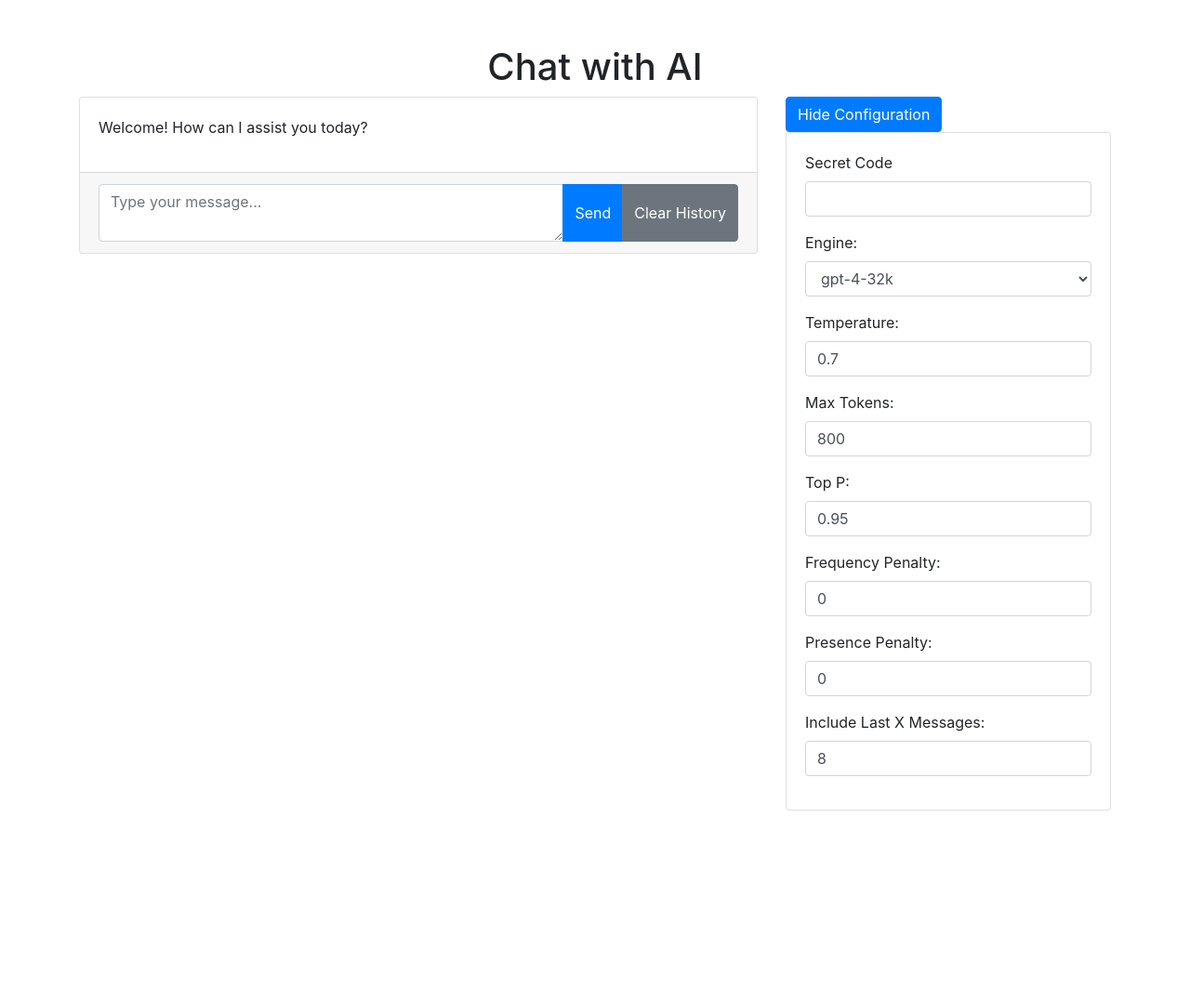
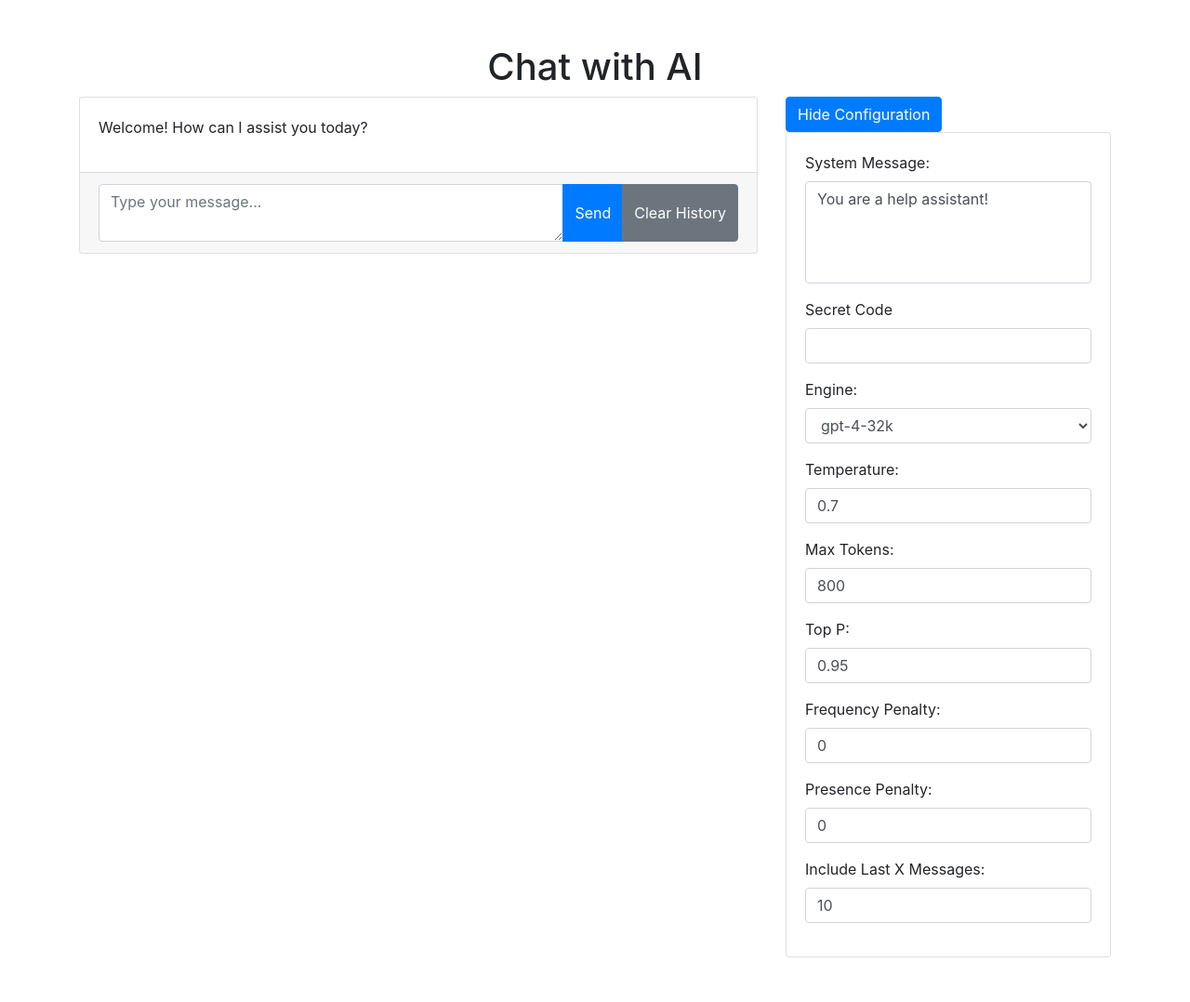
Before and after one commit to Zhong-J/AI-playground, a Flask app: page / in a window 1280 px wide. Shown: the whole page at 93% size. Before the commit the page ends 872 px from the top, so only its background shows below. Run offline with Flask 3, Linux system fonts and the light colour scheme; some libraries are stand-ins or nearby versions.

Commit message:
add system message

```diff
--- a/code/app.py
+++ b/code/app.py
@@ -9,6 +9,7 @@ openai.api_type = "azure"
 openai.api_base = "https://pmopenai.openai.azure.com/"
 openai.api_version = "2023-03-15-preview"
 api_key = os.getenv("API_KEY")
+secret_code = os.getenv("SECRET_CODE")
 if api_key is None:
     print("Environment variable not found")
 else:
@@ -32,9 +33,8 @@ def chat():
     top_p = data['top_p']
     frequency_penalty = data['frequency_penalty']
     presence_penalty = data['presence_penalty']
-    secret_code = data['secret_code']
-    print(secret_code)
-    if secret_code != "dorisyyds":
+    input_secret_code = data['secret_code']
+    if secret_code != input_secret_code:
         return ("error: Invalid secret code")
     response = openai.ChatCompletion.create(
         engine=engine,
--- a/code/templates/index.html
+++ b/code/templates/index.html
@@ -96,6 +96,16 @@
               <div class="card-body" id="config-body">
                 <form id="config-form" onsubmit="event.preventDefault()">
                   <div class="form-group">
+                    <label for="system_message">System Message:</label>
+                      <textarea
+                      id="system_message"
+                      rows="4"
+                      cols="50"
+                      class="form-control"
+                      style="overflow-y: auto; resize: none;">You are a help assistant!
+                    </textarea>
+                  </div>
+                  <div class="form-group">
                     <label for="secret_code">Secret Code</label>
                     <input type="password" id="secret_code" class="form-control" />
                   </div>
@@ -171,7 +181,7 @@
                       min="2"
                       max="30"
                       id="last_x_messages"
-                      value="8"
+                      value="10"
                       class="form-control"
                     />
                   </div>
@@ -187,7 +197,8 @@
         const chatbox = document.getElementById("chatbox");
         const chatForm = document.getElementById("chat-form");
         const messageInput = document.getElementById("message-input");
-        let chatHistory = JSON.parse(localStorage.getItem('chatHistory')) || [{"role": "system", "content": "You are a helpful assistant."}];
+        const system_message = document.getElementById("system_message").value;
+        let chatHistory = JSON.parse(localStorage.getItem('chatHistory')) || [{"role": "system", "content": system_message}];
         // Display the chat history on page load
         chatHistory.forEach((msg) => {
           const messageContainer = document.createElement("div");
@@ -233,7 +244,7 @@
           .getElementById("clear-history")
           .addEventListener("click", function () {
             chatHistory = [
-              { role: "system", content: "You are a helpful assistant." },
+              { role: "system", content: system_message},
             ];
             let systemMessage = document
               .querySelector(".bot-message")
@@ -281,6 +292,8 @@
               document.getElementById("presence_penalty").value
             );
             const secret_code = document.getElementById("secret_code").value;
+            const system_message = document.getElementById("system_message").value;
+            chatHistory[0].content = system_message;
             const requestBody = {
               secret_code,
               message,
```
